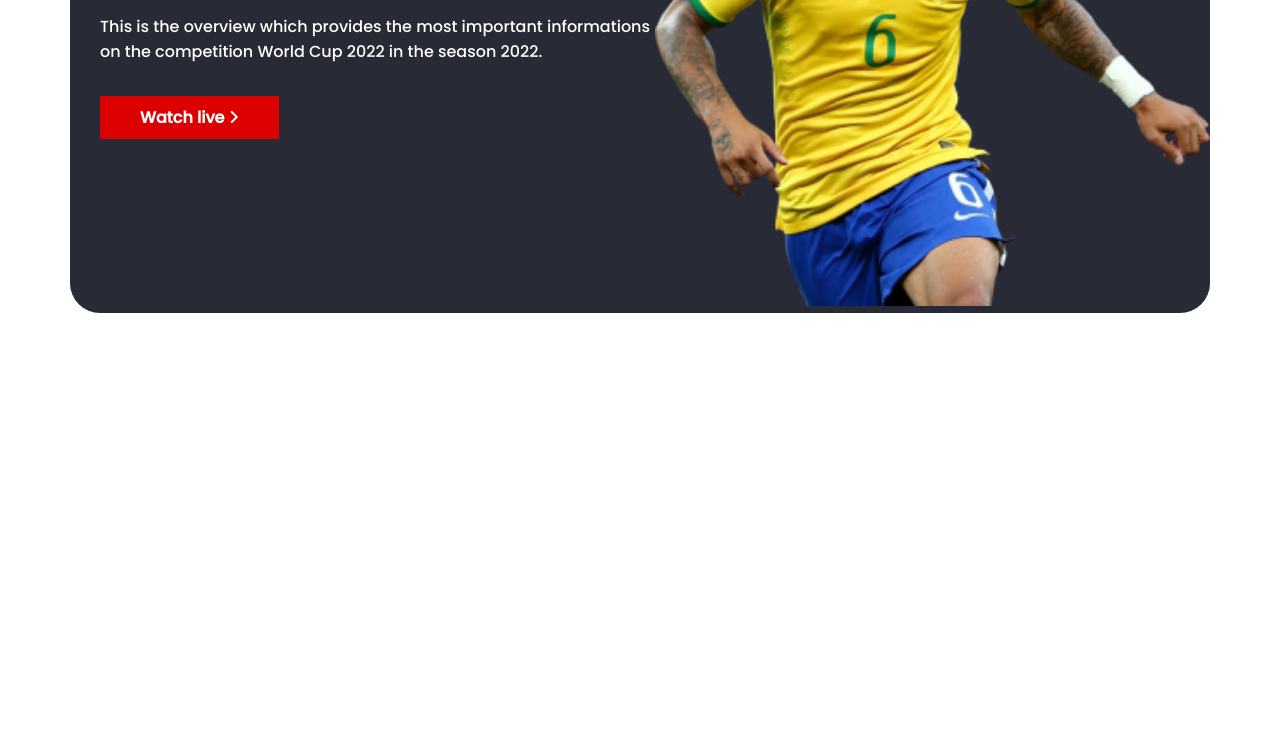
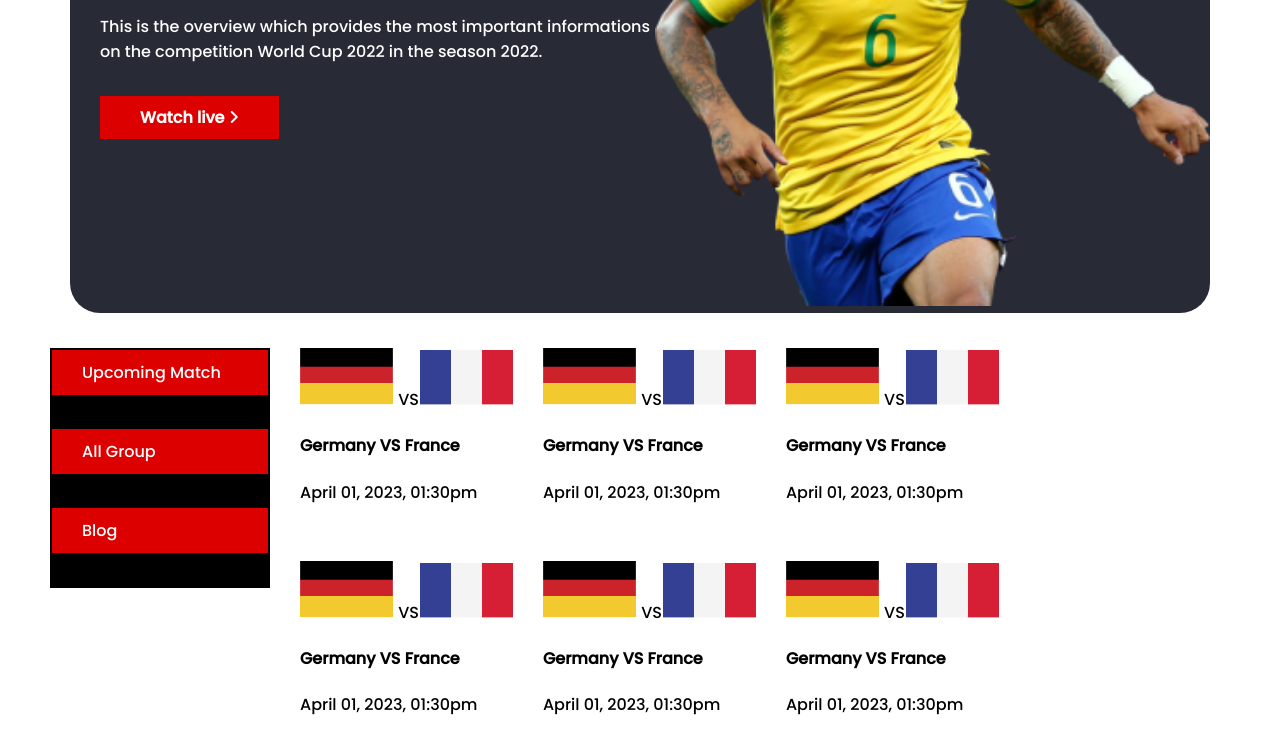
Before and after one commit to swadebsharma6/repair-final-world-cup, a plain HTML site: page blog.html in a window 1280 px wide. Shown: the part 358-1091 px from the top of the page. Before the commit the page ends 800 px from the top, so only its background shows below. Drawn offline with Linux system fonts and the light colour scheme; a web font is replaced by a local one.

Commit message:
style the upcoming match in blog html

```diff
--- a/blog.html
+++ b/blog.html
@@ -7,7 +7,7 @@
     <!-- fontawsome -->
     <script src="https://kit.fontawesome.com/4d4d1d054d.js" crossorigin="anonymous"></script>
     <!-- style sheet -->
-    <link rel="stylesheet" href="style.css">
+    <link rel="stylesheet" href="style2.css">
     <title>Blogs Fifa-World-cup</title>
 </head>
 <body>
@@ -26,5 +26,58 @@
         </div>
       </header>
       <!-- finish header section -->
+
+
+      <!-- start the manu section -->
+      <!-- start the main blogs -->
+      <main>
+        <section class="section-container">
+          <div class="navigation">
+            <div class="nav-container">
+              <div class="nav">
+              <div class="nav-bar">Upcoming Match</div>
+               <div class="nav-bar"> All Group</div>
+               <div class="nav-bar"> <a href="blog.html" target="_blank">Blog</a></div>
+               </div>
+            </div>
+          </div>
+          <!-- close nagigation -->
+
+          <!-- start upcoming matches -->
+         <div class="up-container">
+           <div class="single-match">
+            <div> <img src="world-cup-main/assets/germany Flag.png" alt=""> <span>VS</span><img src="world-cup-main/assets/Flag.png" alt=""></div>
+            <h4>Germany VS France</h4>
+            <p> April 01, 2023, 01:30pm </p>
+           </div>
+           <div class="single-match">
+            <div> <img src="world-cup-main/assets/germany Flag.png" alt=""> <span>VS</span><img src="world-cup-main/assets/Flag.png" alt=""></div>
+            <h4>Germany VS France</h4>
+            <p> April 01, 2023, 01:30pm </p>
+           </div>
+           <div class="single-match">
+            <div> <img src="world-cup-main/assets/germany Flag.png" alt=""> <span>VS</span><img src="world-cup-main/assets/Flag.png" alt=""></div>
+            <h4>Germany VS France</h4>
+            <p> April 01, 2023, 01:30pm </p>
+           </div>
+           <div class="single-match">
+            <div> <img src="world-cup-main/assets/germany Flag.png" alt=""> <span>VS</span><img src="world-cup-main/assets/Flag.png" alt=""></div>
+            <h4>Germany VS France</h4>
+            <p> April 01, 2023, 01:30pm </p>
+           </div>
+           <div class="single-match">
+            <div> <img src="world-cup-main/assets/germany Flag.png" alt=""> <span>VS</span><img src="world-cup-main/assets/Flag.png" alt=""></div>
+            <h4>Germany VS France</h4>
+            <p> April 01, 2023, 01:30pm </p>
+           </div>
+           <div class="single-match">
+            <div> <img src="world-cup-main/assets/germany Flag.png" alt=""> <span>VS</span><img src="world-cup-main/assets/Flag.png" alt=""></div>
+            <h4>Germany VS France</h4>
+            <p> April 01, 2023, 01:30pm </p>
+           </div>
+         </div>
+          <!-- close upcoming matches -->
+        </section>
+      </main>
 </body>
 </html>
--- a/style2.css
+++ b/style2.css
@@ -55,3 +55,44 @@ header{
    background-color: #DD0000;
    color: white;
 }
+/* close the header section */
+.section-container{
+   display: flex;
+}
+.navigation{
+   padding-left: 50px;
+   border-radius: 10px;
+}
+
+.nav-container{
+   background-color: black;
+   height: 240px ;
+   width:220px ;
+   align-items: center;
+
+}
+.nav-bar{
+   padding: 10px 30px;
+   margin-bottom: 30px;
+   border: 2px solid black;
+}
+
+.nav-bar, a{
+   text-decoration: none;
+   background-color: #DD0000;
+   color: white;
+}
+.nav-bar a:hover{
+   background-color: orange;
+}
+/* close the navigate bar */
+.up-container{
+   display: grid;
+   grid-template-columns: repeat( 3, 1fr);
+   grid-column-gap: 30px;
+   grid-row-gap: 40px;
+
+}
+.up-container{
+   padding-left: 30px;
+}
```
